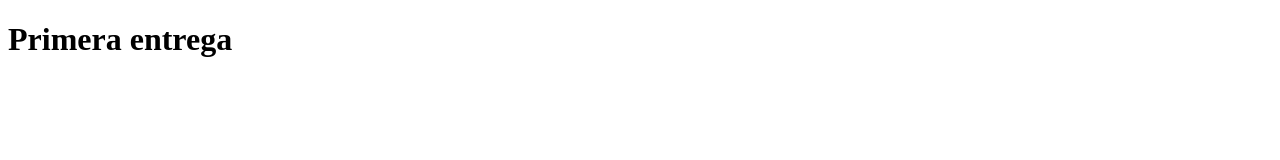
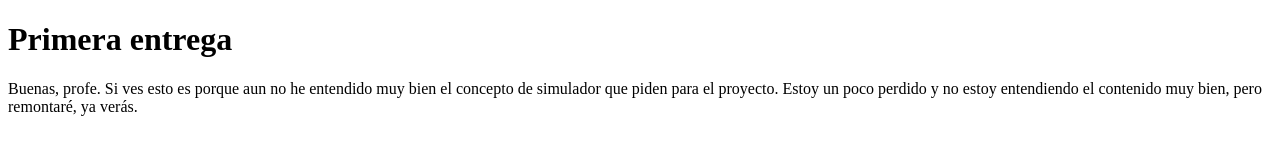
Before and after one commit to Roys513/simulatorjscoder1, a plain HTML site: page index.html in a window 1280 px wide. Drawn offline with Linux system fonts and the light colour scheme.

Commit message:
Primera version

```diff
--- a/index.html
+++ b/index.html
@@ -7,6 +7,7 @@
 </head>
 <body>
     <h1>Primera entrega</h1>
+    <p>Buenas, profe. Si ves esto es porque aun no he entendido muy bien el concepto de simulador que piden para el proyecto. Estoy un poco perdido y no estoy entendiendo el contenido muy bien, pero remontaré, ya verás.</p>
     <script src="./js/index.js"></script>
 </body>
 </html>
```
